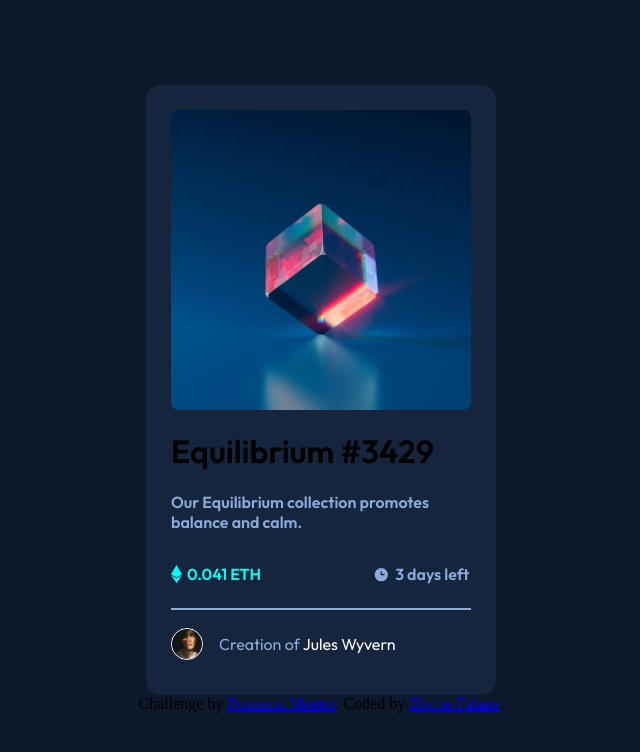
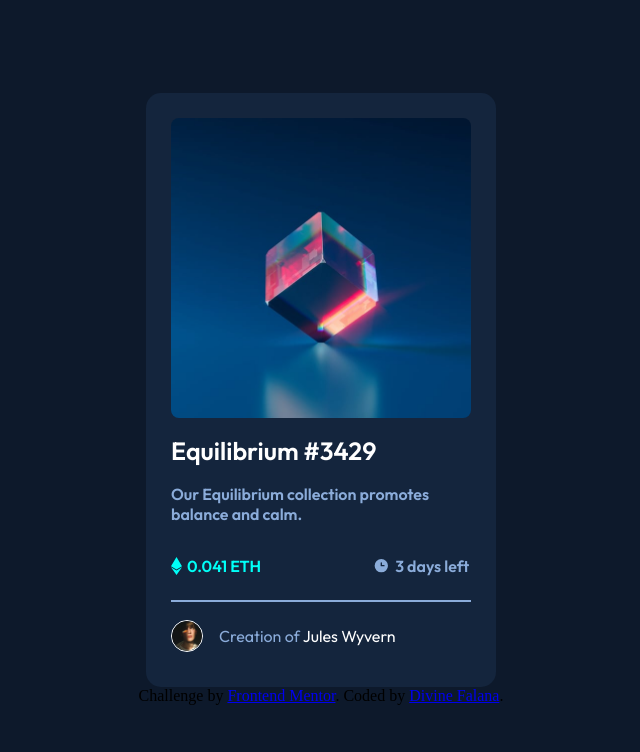
Before and after one commit to DheBoy/NFT-Preview-Card, a plain HTML site: page index.html in a window 1280 px wide. Shown: the whole page, without its empty margins (319-959 px from the left). Drawn offline with Linux system fonts and the light colour scheme.

Commit message:
Update style.css

```diff
--- a/style.css
+++ b/style.css
@@ -77,7 +77,8 @@ span {
   gap: 5px;
   font-weight: 900;
 }
-h3 {
+h1 {
+  font-size:25px;
   color: hsl(0, 0%, 100%);
 }
 p {
```
